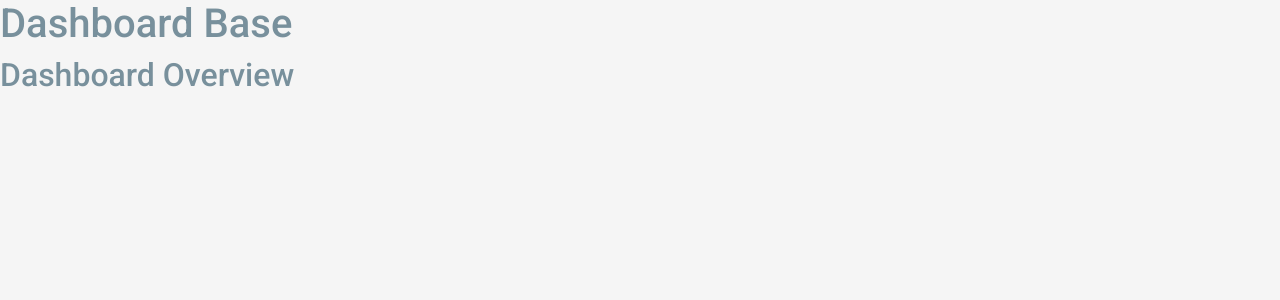
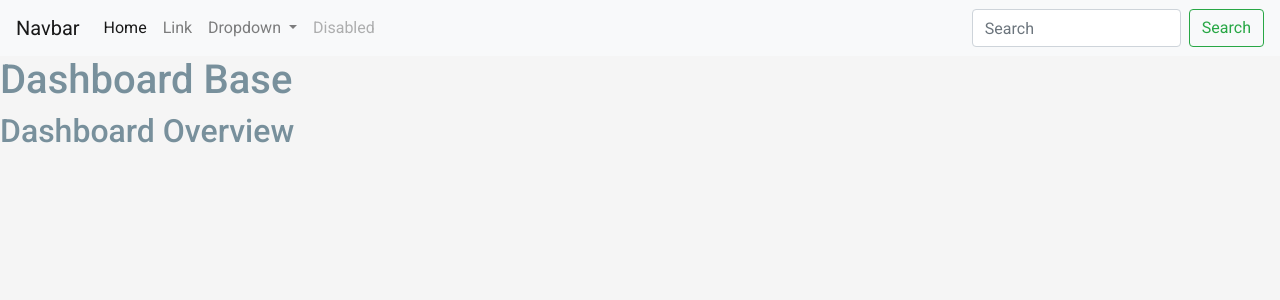
Before and after one commit to leihuagh/My-Django-Site, a Django app: page /dashboard/ in a window 1280 px wide. Shown: the top 300 px of the page. Run offline with Django 3.2, Linux system fonts and the light colour scheme; a user stored in the database is signed in; some libraries are stand-ins or nearby versions.

Commit message:
navbar on dashboard

```diff
--- a/templates/dashboard/base.html
+++ b/templates/dashboard/base.html
@@ -12,6 +12,8 @@
 
 <body>
 
+    {% include "dashboard/base/navbar.html" %}
+
     <h1>Dashboard Base</h1>
 
     {% block main_contents %}
--- a/templates/dashboard/base/js.html
+++ b/templates/dashboard/base/js.html
@@ -1,3 +1,5 @@
+{% load static %}
+
 <!-- Optional JavaScript -->
 <!-- jQuery first, then Popper.js, then Bootstrap JS -->
 <script src="https://code.jquery.com/jquery-3.4.0.slim.min.js"
@@ -8,3 +10,5 @@
 <script src="https://stackpath.bootstrapcdn.com/bootstrap/4.3.1/js/bootstrap.min.js"
     integrity="sha384-JjSmVgyd0p3pXB1rRibZUAYoIIy6OrQ6VrjIEaFf/nJGzIxFDsf4x0xIM+B07jRM" crossorigin="anonymous">
 </script>
+<script src="https://cdnjs.cloudflare.com/ajax/libs/slim-scroll/1.3.2/slimscroll.min.js"></script>
+<script src="{% static 'js/dashboard/site.js' %}"></script>
--- a/templates/dashboard/base/navbar.html
+++ b/templates/dashboard/base/navbar.html
@@ -0,0 +1,38 @@
+{% load static %}
+<nav class="navbar navbar-expand-lg navbar-light bg-light">
+    <a class="navbar-brand" href="#">Navbar</a>
+    <button class="navbar-toggler" type="button" data-toggle="collapse" data-target="#navbarSupportedContent"
+        aria-controls="navbarSupportedContent" aria-expanded="false" aria-label="Toggle navigation">
+        <span class="navbar-toggler-icon"></span>
+    </button>
+
+    <div class="collapse navbar-collapse" id="navbarSupportedContent">
+        <ul class="navbar-nav mr-auto">
+            <li class="nav-item active">
+                <a class="nav-link" href="#">Home <span class="sr-only">(current)</span></a>
+            </li>
+            <li class="nav-item">
+                <a class="nav-link" href="#">Link</a>
+            </li>
+            <li class="nav-item dropdown">
+                <a class="nav-link dropdown-toggle" href="#" id="navbarDropdown" role="button" data-toggle="dropdown"
+                    aria-haspopup="true" aria-expanded="false">
+                    Dropdown
+                </a>
+                <div class="dropdown-menu" aria-labelledby="navbarDropdown">
+                    <a class="dropdown-item" href="#">Action</a>
+                    <a class="dropdown-item" href="#">Another action</a>
+                    <div class="dropdown-divider"></div>
+                    <a class="dropdown-item" href="#">Something else here</a>
+                </div>
+            </li>
+            <li class="nav-item">
+                <a class="nav-link disabled" href="#" tabindex="-1" aria-disabled="true">Disabled</a>
+            </li>
+        </ul>
+        <form class="form-inline my-2 my-lg-0">
+            <input class="form-control mr-sm-2" type="search" placeholder="Search" aria-label="Search">
+            <button class="btn btn-outline-success my-2 my-sm-0" type="submit">Search</button>
+        </form>
+    </div>
+</nav>
```
Also changed, not shown: assets/js/dashboard/site.js (added), static/js/dashboard/site.js (added).
